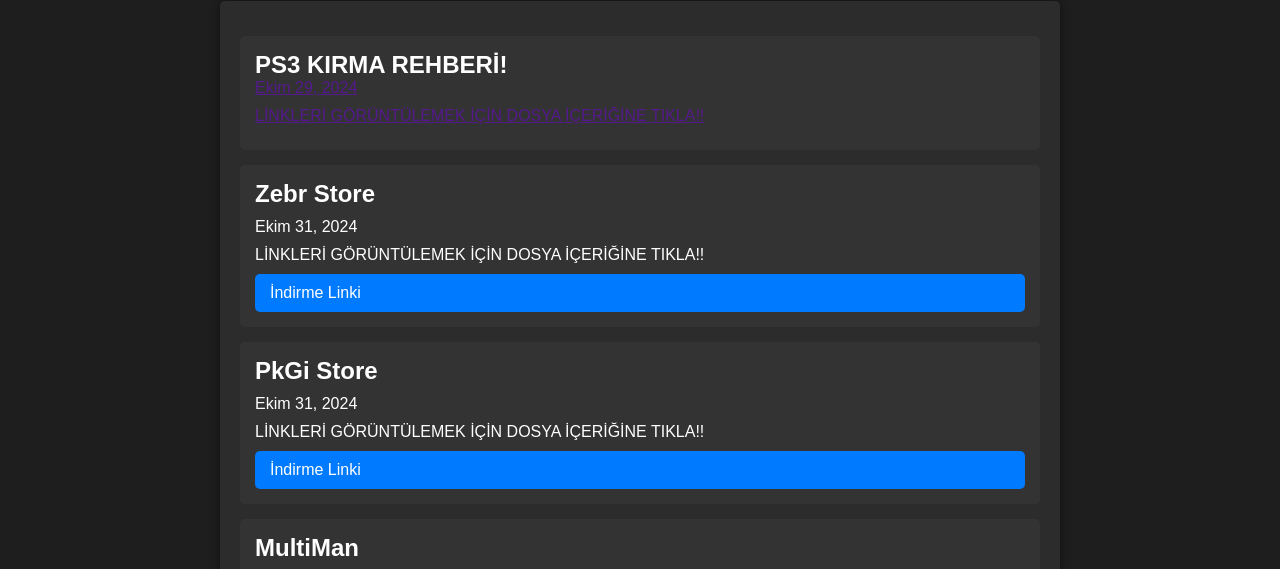
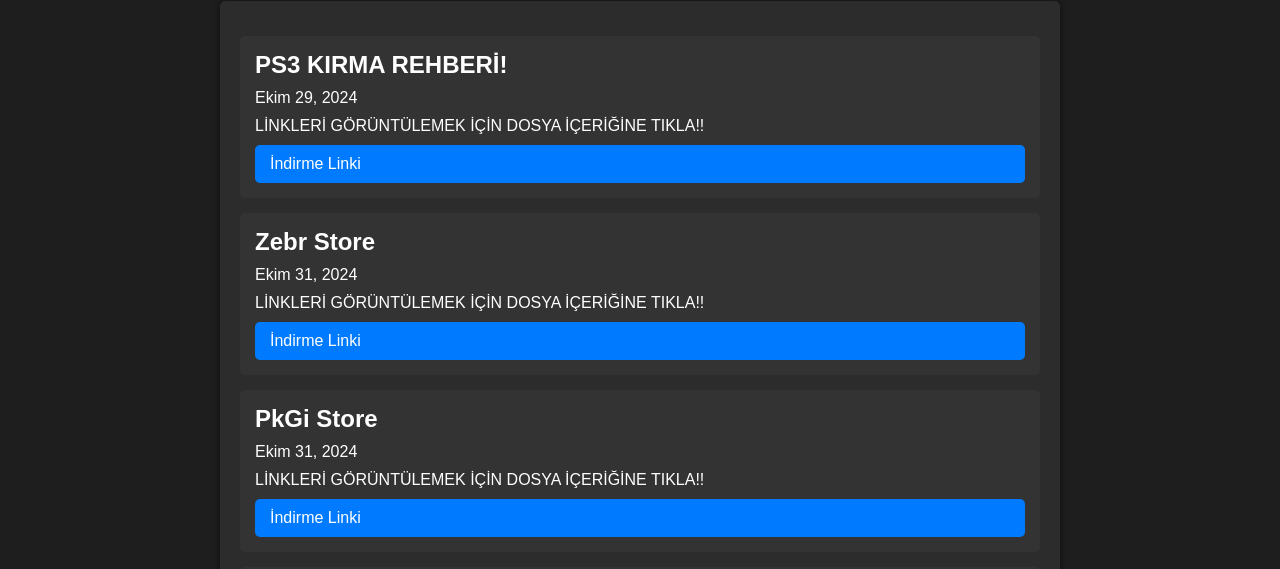
Before and after one commit to mathreus1/fiveps3, a plain HTML site: page index.html in a window 1280 px wide. Shown: the part 204-773 px from the top of the page. Drawn offline with Linux system fonts and the light colour scheme.

Commit message:
Update index.html

```diff
--- a/index.html
+++ b/index.html
@@ -72,10 +72,9 @@
 <main>
     <div class="game">
         <h2>PS3 KIRMA REHBERİ!</h2>
-        <a href=""
         <p>Ekim 29, 2024</p>
         <p>LİNKLERİ GÖRÜNTÜLEMEK İÇİN DOSYA İÇERİĞİNE TIKLA!!</p>
-        </a>
+        <a href="indirme_linki_2" class="download-link">İndirme Linki</a>
     </div>
 
     <div class="game">
```
